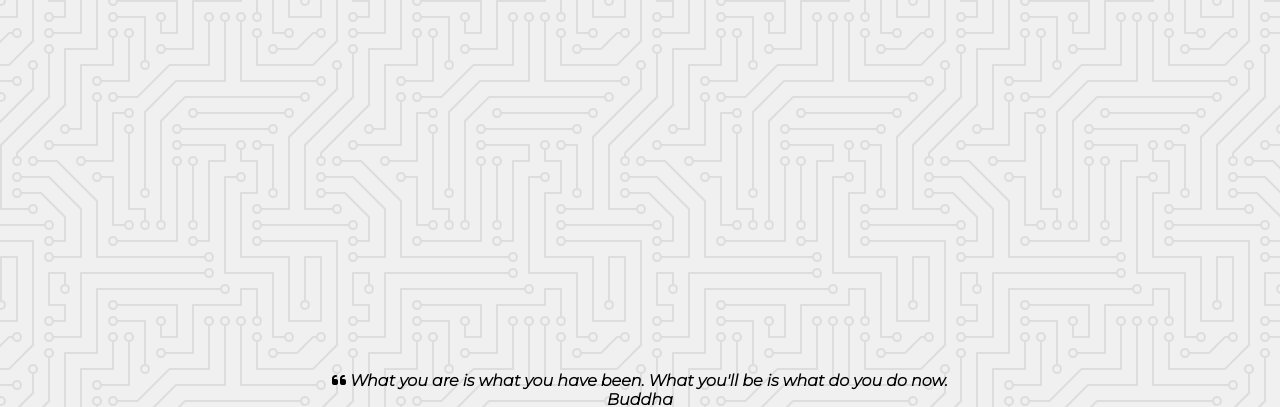
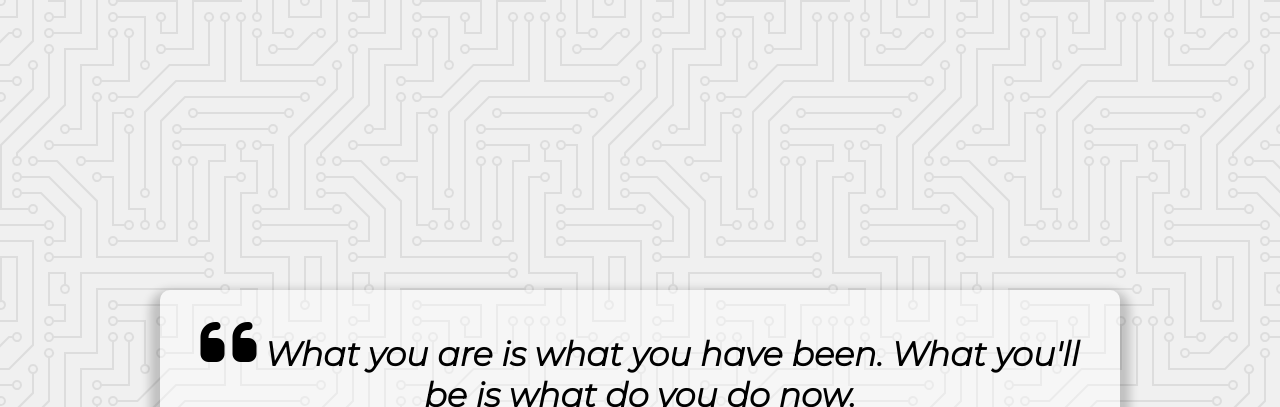
Before and after one commit to Shreyashkakde1/Quote-Generator, a plain HTML site: page index.html in a window 1280 px wide. Shown: the top 407 px of the page. Drawn offline with Linux system fonts and the light colour scheme.

Commit message:
quote design and author design complete

```diff
--- a/style.css
+++ b/style.css
@@ -15,3 +15,42 @@ body{
     align-items: center;
     justify-content: center;
 }
+
+.quote-container{
+    width: auto;
+    max-width: 900px;
+    padding: 20px 30px;
+    border-radius: 10px;
+    background-color: rgba(255, 255, 255, 0.4);
+    box-shadow: 0 10px 10px 10px rgba(0, 0, 0, 0.2);
+}
+
+.quote-text{
+    font-size: 2.10rem;
+}
+
+.long-quote{
+    font-size: 2rem;
+}
+
+.fa-quote-left{
+    font-size: 4rem;
+}
+
+.quote-author{
+    margin-top: 15px;
+    font-size: 2rem;
+    font-weight: 400;
+    font-style: italic;
+}
+
+/* Media Query: Tablet or Smaller */
+@media screen and (max-width: 1000px) {
+    .quote-container{
+        margin: auto 10px;
+    }
+
+    .quote-text{
+        font-size: 2.5rem;
+    }
+}
```
